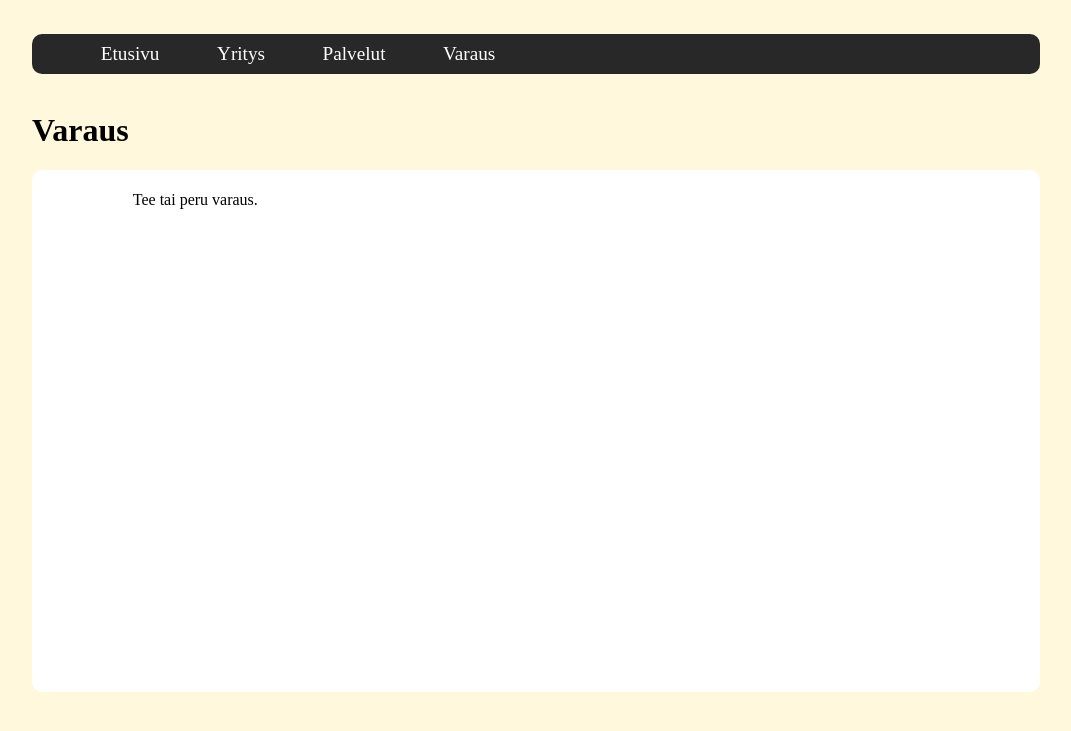
After one commit to cobrelli/tsoha2013, a PHP site: page /varaus.php in a window 1280 px wide. The commit adds this page. Shown: the top 731 px of the page, without its empty margins (104-1175 px from the left). Run offline with PHP 8.4, Linux system fonts and the light colour scheme.

Commit message:
sivuille tavaraa

```diff
--- a/PalveluBisnes/linkit.php
+++ b/PalveluBisnes/linkit.php
@@ -5,6 +5,7 @@ echo "<ul>";
 echo "<li><a href = 'index.php'>Etusivu</a></li>";
 echo "<li><a href = 'yritys.php'>Yritys</a></li>";
 echo "<li><a href = 'palvelut.php'>Palvelut</a></li>";
+echo "<li><a href = 'varaus.php'>Varaus</a></li>";
 
 echo "</ul>";
 echo "</div>";
--- /dev/null
+++ b/PalveluBisnes/sivunAlaOsa.php
@@ -0,0 +1,5 @@
+<footer>
+</footer>
+
+</body>
+</html>
--- a/PalveluBisnes/index.php
+++ b/PalveluBisnes/varaus.php
@@ -1,19 +1,17 @@
-
 
 <?php
 include 'sivunYlaOsa.php';
 ?>
 
-<h1>Tervetuloa Kinkkisen palveluihin</h1>
+<h1>Varaus</h1>
 </header>
 
 <article id ="main">
-    <p>Tietoa Kinkkisen Palveluyrityksen palveluista</p>
-
+    <p>
+        Tee tai peru varaus.
+    </p>
 </article>
 
-<footer>
-</footer>
-
-</body>
-</html>
+<?php
+include 'sivunAlaOsa.php';
+?>
```
Also changed, not shown: PalveluBisnes/palvelut.php (+3 -4 lines), PalveluBisnes/yritys.php (+3 -4 lines).
